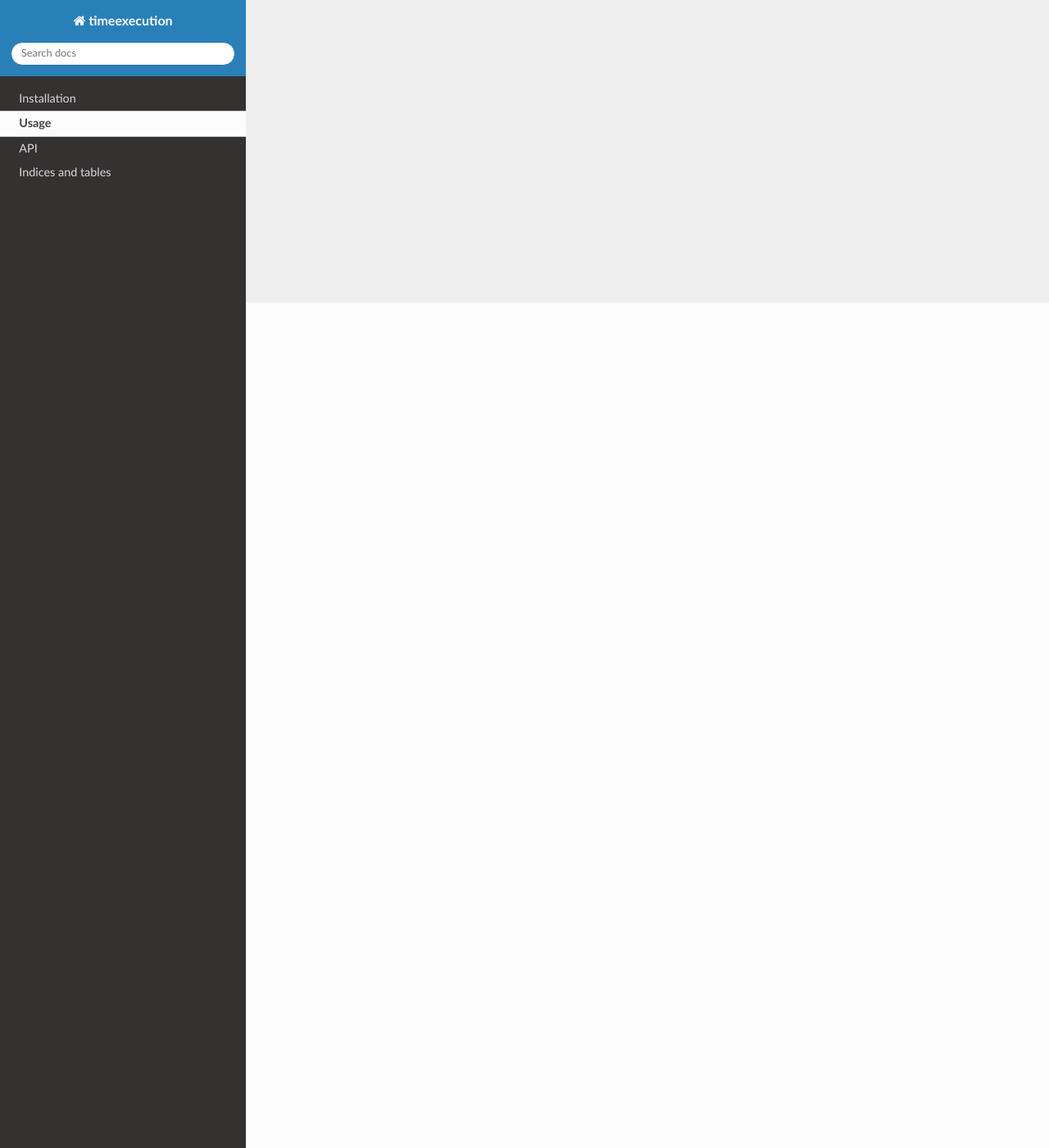
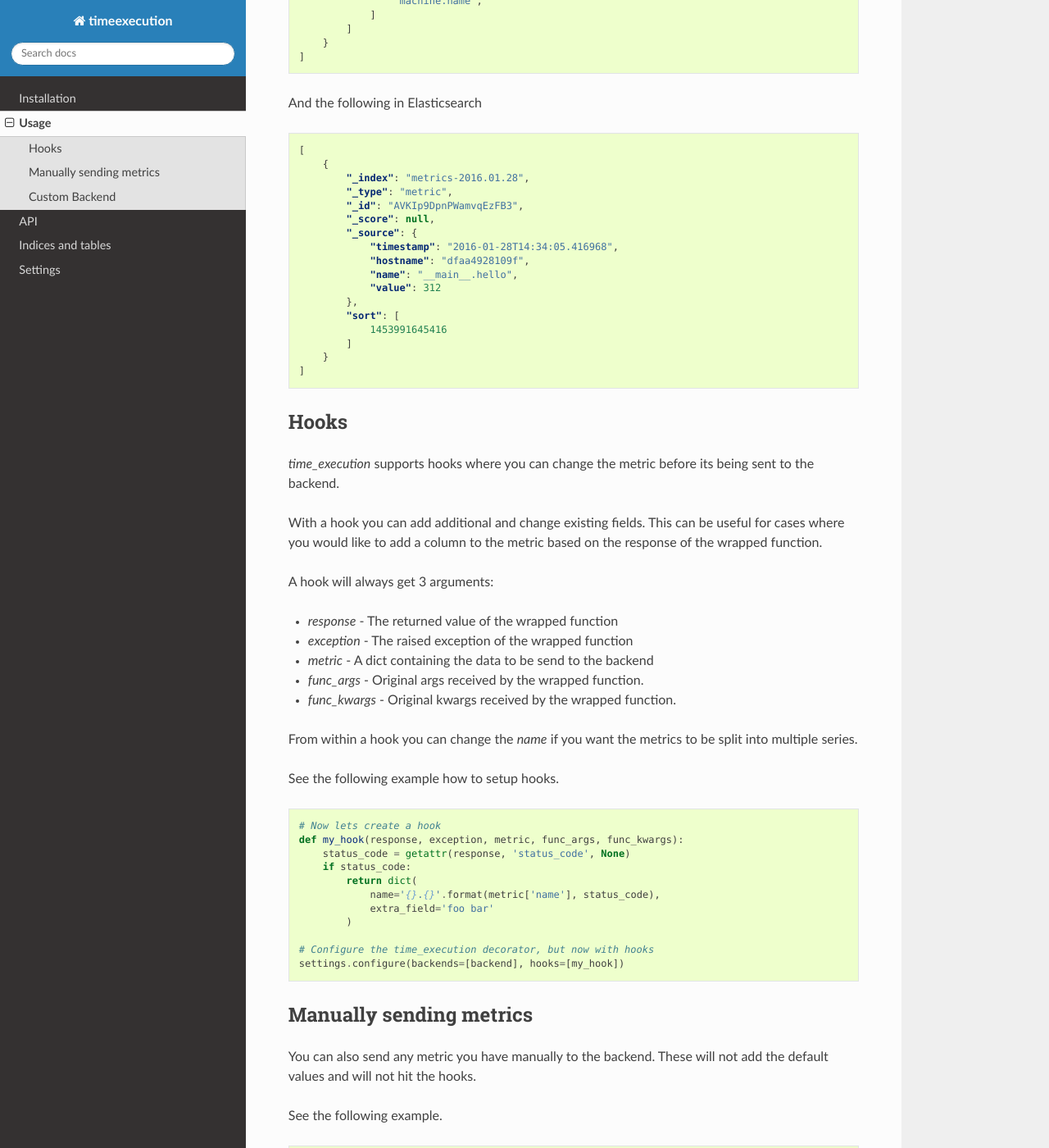
Before and after one commit to kpn/py-timeexecution, a Sphinx documentation site: the page built from docs/usage.rst, in a window 1280 px wide and 1400 px high, scrolled down 1031 px. Shown: the whole window at 82% size. Built offline with Sphinx 7.4.7 and the Read the Docs theme 2.0.0, drawn with Linux system fonts in a browser that asks for light colours; some of the changed text lies outside the part shown.

Commit message:
OPT improve usage documentation and describe package settings

```diff
--- a/README.rst
+++ b/README.rst
@@ -123,7 +123,7 @@ Hooks
 -----
 
 `time_execution` supports hooks where you can change the metric before its
-being send to the backend.
+being sent to the backend.
 
 With a hook you can add additional and change existing fields. This can be
 useful for cases where you would like to add a column to the metric based on
--- a/docs/api/time_execution.rst
+++ b/docs/api/time_execution.rst
@@ -10,10 +10,10 @@ time_execution
 
     time_execution.backends
 
-time_execution.time_execution module
-------------------------------------
+time_execution.decorator module
+-------------------------------
 
-.. automodule:: time_execution.time_execution
+.. automodule:: time_execution.decorator
     :members:
     :undoc-members:
     :show-inheritance:
--- a/docs/index.rst
+++ b/docs/index.rst
@@ -15,6 +15,7 @@ Contents:
    installation
    usage
    api
+   settings
 
 Indices and tables
 ==================
--- a/docs/usage.rst
+++ b/docs/usage.rst
@@ -2,10 +2,151 @@
 Usage
 ========
 
-To use time_execution in a project::
+To use this package you decorate the functions you want to time its execution.
+Every wrapped function will create a metric consisting of 3 default values:
 
-    from time_execution import time_execution
+- `name` - The name of the series the metric will be stored in
+- `value` - The time it took in ms for the wrapped function to complete
+- `hostname` - The hostname of the machine the code is running on
 
+See the following example
+
+.. code-block:: python
+
+    from time_execution import settings, time_execution
+    from time_execution.backends.influxdb import InfluxBackend
+    from time_execution.backends.elasticsearch import ElasticsearchBackend
+
+    # Setup the desired backend
+    influx = InfluxBackend(host='influx', database='metrics', use_udp=False)
+    elasticsearch = ElasticsearchBackend('elasticsearch', index='metrics')
+
+    # Configure the time_execution decorator
+    settings.configure(backends=[influx, elasticsearch])
+
+    # Wrap the methods where u want the metrics
     @time_execution
-    def go():
-        pass
+    def hello():
+        return 'World'
+
+    # Now when we call hello() and we will get metrics in our backends
+    hello()
+
+This will result in an entry in the influxdb
+
+.. code-block:: json
+
+    [
+        {
+            "name": "__main__.hello",
+            "columns": [
+                "time",
+                "sequence_number",
+                "value",
+                "hostname",
+            ],
+            "points": [
+                [
+                    1449739813939,
+                    1111950001,
+                    312,
+                    "machine.name",
+                ]
+            ]
+        }
+    ]
+
+And the following in Elasticsearch
+
+.. code-block:: json
+
+    [
+        {
+            "_index": "metrics-2016.01.28",
+            "_type": "metric",
+            "_id": "AVKIp9DpnPWamvqEzFB3",
+            "_score": null,
+            "_source": {
+                "timestamp": "2016-01-28T14:34:05.416968",
+                "hostname": "dfaa4928109f",
+                "name": "__main__.hello",
+                "value": 312
+            },
+            "sort": [
+                1453991645416
+            ]
+        }
+    ]
+
+.. _usage-hooks:
+
+Hooks
+-----
+
+`time_execution` supports hooks where you can change the metric before its
+being sent to the backend.
+
+With a hook you can add additional and change existing fields. This can be
+useful for cases where you would like to add a column to the metric based on
+the response of the wrapped function.
+
+A hook will always get 3 arguments:
+
+- `response` - The returned value of the wrapped function
+- `exception` - The raised exception of the wrapped function
+- `metric` - A dict containing the data to be send to the backend
+- `func_args` - Original args received by the wrapped function.
+- `func_kwargs` - Original kwargs received by the wrapped function.
+
+From within a hook you can change the `name` if you want the metrics to be split
+into multiple series.
+
+See the following example how to setup hooks.
+
+.. code-block:: python
+
+    # Now lets create a hook
+    def my_hook(response, exception, metric, func_args, func_kwargs):
+        status_code = getattr(response, 'status_code', None)
+        if status_code:
+            return dict(
+                name='{}.{}'.format(metric['name'], status_code),
+                extra_field='foo bar'
+            )
+
+    # Configure the time_execution decorator, but now with hooks
+    settings.configure(backends=[backend], hooks=[my_hook])
+
+Manually sending metrics
+------------------------
+
+You can also send any metric you have manually to the backend. These will not
+add the default values and will not hit the hooks.
+
+See the following example.
+
+.. code-block:: python
+
+    loadavg = os.getloadavg()
+    write_metric('cpu.load.1m', value=loadavg[0])
+    write_metric('cpu.load.5m', value=loadavg[1])
+    write_metric('cpu.load.15m', value=loadavg[2])
+
+.. _grafana: http://grafana.org/
+
+
+Custom Backend
+--------------
+
+Writing a custom backend is very simple, all you need to do is create a class
+with a `write` method. It is not required to extend `BaseMetricsBackend`
+but in order to easily upgrade I recommend u do.
+
+.. code-block:: python
+
+    from time_execution.backends.base import BaseMetricsBackend
+
+
+    class MetricsPrinter(BaseMetricsBackend):
+        def write(self, name, **data):
+            print(name, data)
```
Also changed, not shown: docs/settings.rst (added, +33 -0 lines).
